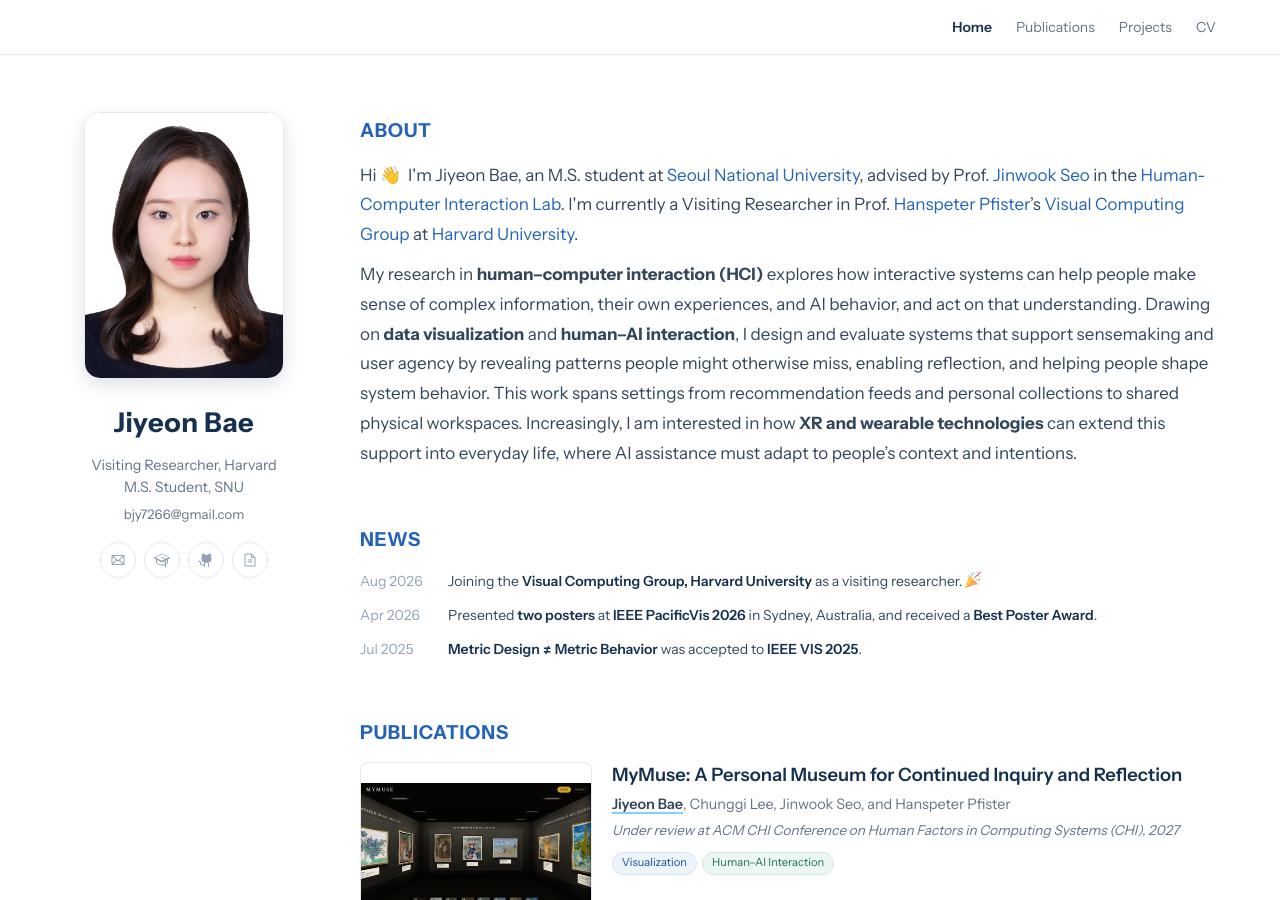
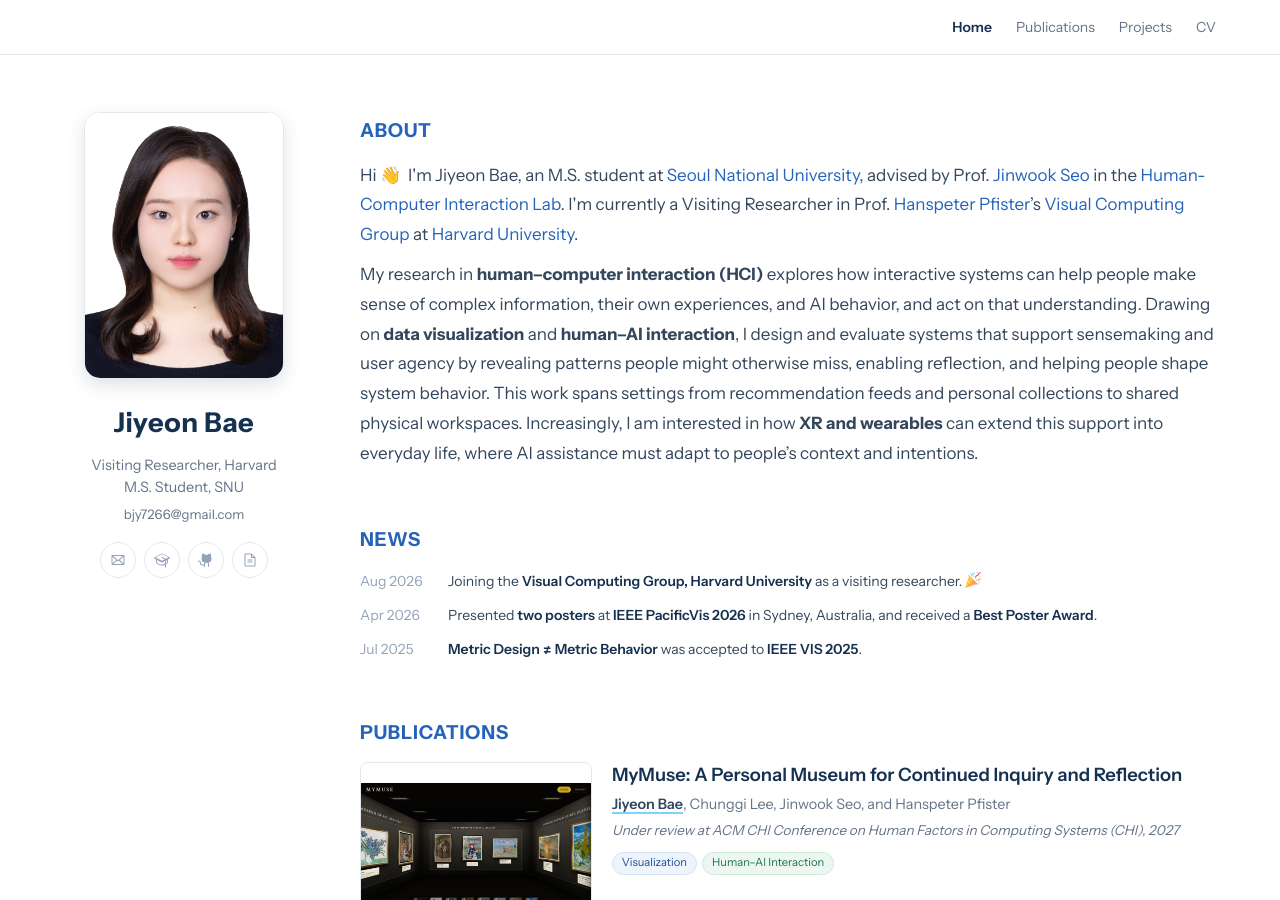
Before and after one commit to JiyeonBae/jiyeonbae.github.io, a Jekyll site: the page built from index.md, in a window 1280 px wide and 900 px high. Built offline with Jekyll 4.4.1, drawn with Linux system fonts in a browser that asks for light colours.

Commit message:
Shorten XR and wearables wording in About
Co-Authored-By: Claude Opus 5.5 <noreply@anthropic.com>

```diff
--- a/index.md
+++ b/index.md
@@ -7,7 +7,7 @@ title: Jiyeon Bae
     <h2 class="block-title">About</h2>
     <div class="hero-bio">
       <p>Hi 👋&nbsp; I'm Jiyeon Bae, an M.S. student at <a href="https://www.snu.ac.kr/">Seoul National University</a>, advised by Prof. <a href="https://hcil.snu.ac.kr/people/jinwook-seo">Jinwook Seo</a> in the <a href="https://hcil.snu.ac.kr/">Human-Computer Interaction Lab</a>. I'm currently a Visiting Researcher in Prof. <a href="https://seas.harvard.edu/person/hanspeter-pfister">Hanspeter Pfister</a>&rsquo;s <a href="https://vcg.seas.harvard.edu/">Visual Computing Group</a> at <a href="https://www.harvard.edu/">Harvard University</a>.</p>
-      <p>My research in <strong>human&ndash;computer interaction (HCI)</strong> explores how interactive systems can help people make sense of complex information, their own experiences, and AI behavior, and act on that understanding. Drawing on <strong>data visualization</strong> and <strong>human&ndash;AI interaction</strong>, I design and evaluate systems that support sensemaking and user agency by revealing patterns people might otherwise miss, enabling reflection, and helping people shape system behavior. This work spans settings from recommendation feeds and personal collections to shared physical workspaces. Increasingly, I am interested in how <strong>XR and wearable technologies</strong> can extend this support into everyday life, where AI assistance must adapt to people&rsquo;s context and intentions.</p>
+      <p>My research in <strong>human&ndash;computer interaction (HCI)</strong> explores how interactive systems can help people make sense of complex information, their own experiences, and AI behavior, and act on that understanding. Drawing on <strong>data visualization</strong> and <strong>human&ndash;AI interaction</strong>, I design and evaluate systems that support sensemaking and user agency by revealing patterns people might otherwise miss, enabling reflection, and helping people shape system behavior. This work spans settings from recommendation feeds and personal collections to shared physical workspaces. Increasingly, I am interested in how <strong>XR and wearables</strong> can extend this support into everyday life, where AI assistance must adapt to people&rsquo;s context and intentions.</p>
     </div>
   </section>
 
```
